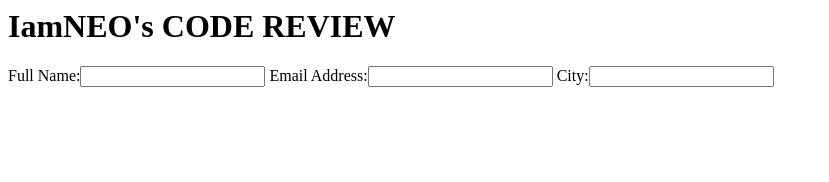
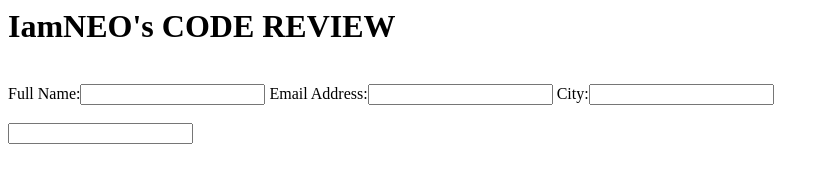
Before and after one commit to iamneo-production/dffacaefcff305540866bbaaaabbcbbfefone, a website: page public/index.html in a window 1280 px wide. Shown: the whole page, without its empty margins (0-829 px from the left). Drawn offline with Linux system fonts and the light colour scheme.

Commit message:
Backup Commit

```diff
--- a/public/index.html
+++ b/public/index.html
@@ -5,9 +5,14 @@
     </head>
     <body>
         <form>
+            <br>
+            <div>
             Full Name:<input type="text" name="name">
-            Email Address:<input type="text" Email="email">
-            City:<input type="text" City="city">
+            Email Address:<input type="Email" name="email">
+            City:<input type="text" name="city">
+            </div>
+            <br>
+            <input
 
 
         </form>
```
